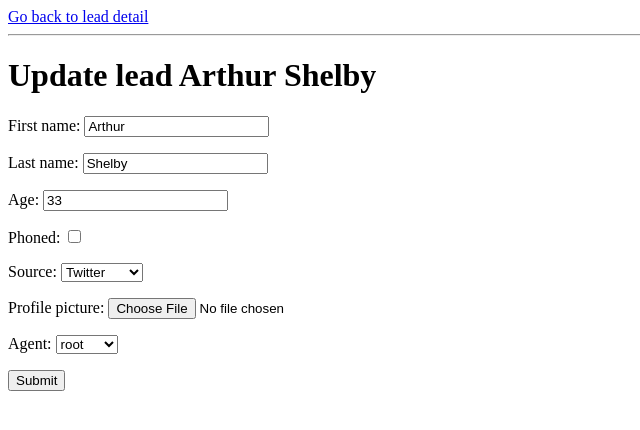
After one commit to POMBNK/mySimpleCrm, a Django app: page /leads/1/update/ in a window 1280 px wide. The commit adds this page. Shown: the top 430 px of the page, without its empty margins (0-640 px from the left). Run offline with Django 4.2, Linux system fonts and the light colour scheme; data comes from the database, SQL or seed files in the repository; both versions use the stored data as it was after the commit.

Commit message:
add an update form and change Form model

```diff
--- a/crm_leads/forms.py
+++ b/crm_leads/forms.py
@@ -1,7 +1,14 @@
 from django import forms
+from .models import Lead
 
-class LeadForm(forms.Form):
+class ModelLeadForm(forms.ModelForm):
+    '''That class allows make a form based on 'Lead' model's attributes'''
+    class Meta:
+        model = Lead
+        fields = '__all__'
 
-    first_name = forms.CharField(max_length=20)
-    last_name = forms.CharField(max_length=20)
-    age = forms.IntegerField(min_value=18)
+
+class ModelLeadFormUpdate(forms.ModelForm):
+    class Meta:
+        model = Lead
+        fields = '__all__'
--- a/crm_leads/models.py
+++ b/crm_leads/models.py
@@ -3,8 +3,8 @@ from django.contrib.auth.models import AbstractUser
 
 
 class User(AbstractUser):
-    '''This Class describes a main atributes for User model.'''
-    # phone_number = models.CharField(max_length=11)
+    '''This Class describes a main atributes for CustomUser model.
+     Documentation recomedate to make a AbstractUser inheritance. '''
     pass
 
 
--- a/crm_leads/templates/crm_leads/lead_details.html
+++ b/crm_leads/templates/crm_leads/lead_details.html
@@ -9,10 +9,13 @@
 <body>
     <a href="/leads/">Go back to leads list</a>
     <hr>
-    <h1>The detail of {{ lead.first_name }}</h1>
+    <h1>The detail of {{ lead.first_name }} {{ lead.last_name }}</h1>
+    <h2>Actual agent for this lead is {{ lead.agent }}</h2>
     <ul>
         <li>Age: {{ lead.age }}</li>
         <li>Source: {{ lead.source }}</li>
     </ul>
+    <hr>
+    <a href="/leads/{{ lead.pk }}/update">Update lead info</a>
 </body>
 </html>
--- a/crm_leads/templates/crm_leads/lead_list.html
+++ b/crm_leads/templates/crm_leads/lead_list.html
@@ -7,6 +7,8 @@
     <title>Leads list</title>
 </head>
 <body>
+    <a href="/leads/new/">Create a new lead</a>
+    <hr>
     <h1>The list of leads</h1>
     {% for lead in leads %}
         <div>
--- /dev/null
+++ b/crm_leads/templates/crm_leads/lead_update.html
@@ -0,0 +1,19 @@
+<!DOCTYPE html>
+<html lang="en">
+<head>
+    <meta charset="UTF-8">
+    <meta http-equiv="X-UA-Compatible" content="IE=edge">
+    <meta name="viewport" content="width=device-width, initial-scale=1.0">
+    <title>Lead update</title>
+</head>
+<body>
+    <a href="/leads/{{ lead.pk }}">Go back to lead detail</a>
+    <hr>
+    <h1> Update lead {{lead.first_name}} {{lead.last_name}}</h1>
+    <form method="post" action=".">
+        {% csrf_token %}
+        {{ leadform_update.as_p }}
+        <button type="submit">Submit</button>
+    </form>
+</body>
+</html>
--- a/crm_leads/urls.py
+++ b/crm_leads/urls.py
@@ -1,8 +1,9 @@
 from django.urls import path
-from .views import lead_create, lead_details, lead_list
+from .views import lead_create, lead_details, lead_list, lead_update
 
 urlpatterns = [
     path('',lead_list,name = "leads"),
     path('<int:pk>/',lead_details),
+    path('<int:pk>/update/',lead_update),
     path('new/',lead_create)
 ]
--- a/crm_leads/views.py
+++ b/crm_leads/views.py
@@ -1,8 +1,8 @@
 from django.http import HttpRequest, HttpResponseRedirect, QueryDict
 from django.shortcuts import render, redirect
 from django.urls import reverse
-from .forms import LeadForm
-from .models import Agent, Lead
+from .forms import ModelLeadForm, ModelLeadFormUpdate
+from .models import Lead
 
 
 def lead_list(request:HttpRequest)-> render:
@@ -14,7 +14,6 @@ def lead_list(request:HttpRequest)-> render:
 
 
 def lead_details(request:HttpRequest,pk:int)-> render:
-   print(request.GET)
    '''This function shows a list of details about current lead'''
    context = {
       "lead":Lead.objects.get(id=pk)
@@ -24,25 +23,33 @@ def lead_details(request:HttpRequest,pk:int)-> render:
 
 def lead_create(request:QueryDict)->render:
    '''This function renders the page with form to create a new lead'''
-   leadform = LeadForm()
+   leadform = ModelLeadForm()
    print(request.POST)
    if request.method == "POST":
       print("receiving a POST request...")
       # create a form instance and populate it with data from the request: (from documentation)
-      leadform = LeadForm(request.POST)
+      leadform = ModelLeadForm(request.POST)
       if leadform.is_valid():
          print("Your form is passed the validation")
-         first_name = leadform.cleaned_data['first_name']
-         last_name = leadform.cleaned_data['last_name']
-         age = leadform.cleaned_data['age']
-         agent = Agent.objects.get(id=1) # temporary plug to check how forms are working
-         Lead.objects.create(
-            first_name = first_name,
-            last_name = last_name,
-            age = age,
-            agent = agent
-         )
+         leadform.save()
          return HttpResponseRedirect(reverse("leads"))
       else:
-         leadform = LeadForm()
+         leadform = ModelLeadForm()
    return render(request,'crm_leads/lead_create.html',{'leadform':leadform})
+
+
+def lead_update(request:QueryDict,pk:int)->render:
+   '''This function renders the page with form to update an existing lead'''
+   lead = Lead.objects.get(id=pk)
+   leadform_update = ModelLeadFormUpdate(instance=lead)
+   print(request.POST)
+   if request.method == "POST":
+      print("receiving a POST request...")
+      leadform_update = ModelLeadFormUpdate(request.POST,instance=lead)
+      if leadform_update.is_valid():
+         print("Your form is passed the validation")
+         leadform_update.save()
+         return redirect(f'/leads/{pk}')
+      else:
+         leadform_update = ModelLeadFormUpdate()
+   return render(request,'crm_leads/lead_update.html',{'leadform_update':leadform_update,"lead":lead})
```
Also changed, not shown: db.sqlite3.
